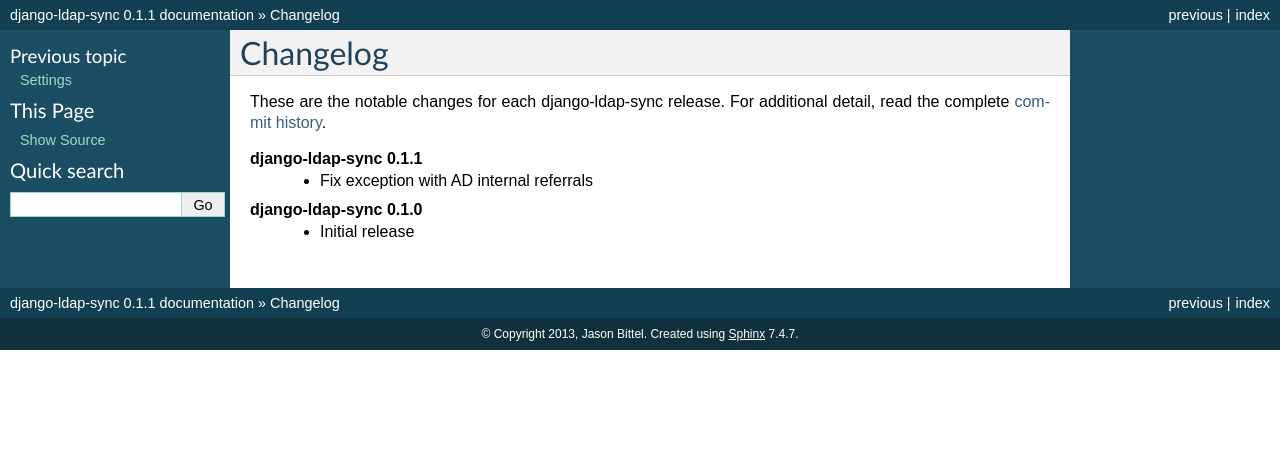
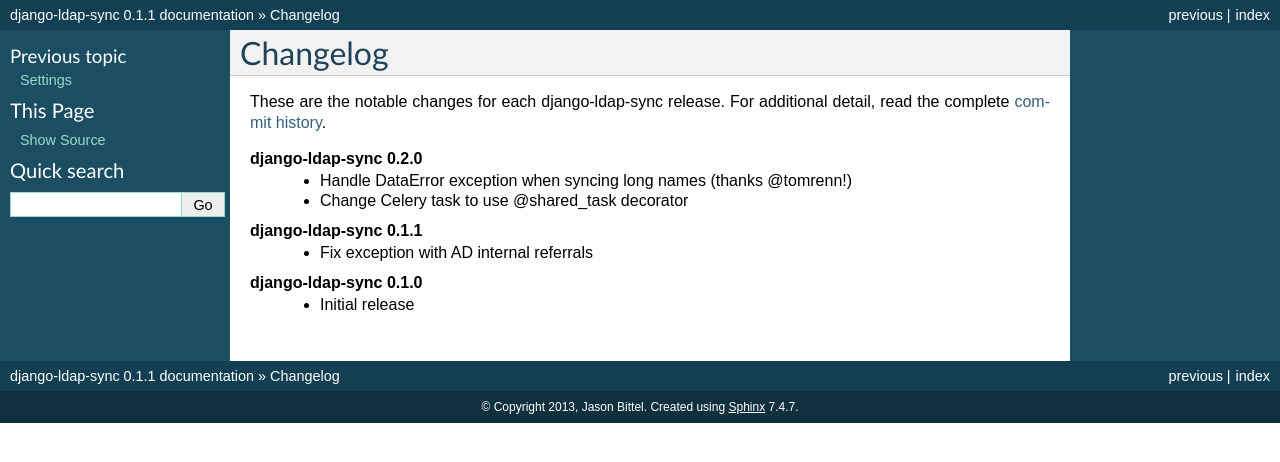
Before and after one commit to jbittel/django-ldap-sync, a Sphinx documentation site: the page built from docs/changelog.rst, in a window 1280 px wide. Shown: the top 462 px of the page. Built offline with Sphinx 7.4.7, drawn with Linux system fonts in a browser that asks for light colours.

Commit message:
Update changelog

```diff
--- a/docs/changelog.rst
+++ b/docs/changelog.rst
@@ -6,6 +6,10 @@ Changelog
 These are the notable changes for each django-ldap-sync release. For
 additional detail, read the complete `commit history`_.
 
+**django-ldap-sync 0.2.0**
+   * Handle DataError exception when syncing long names (thanks @tomrenn!)
+   * Change Celery task to use @shared_task decorator
+
 **django-ldap-sync 0.1.1**
    * Fix exception with AD internal referrals
 
```
